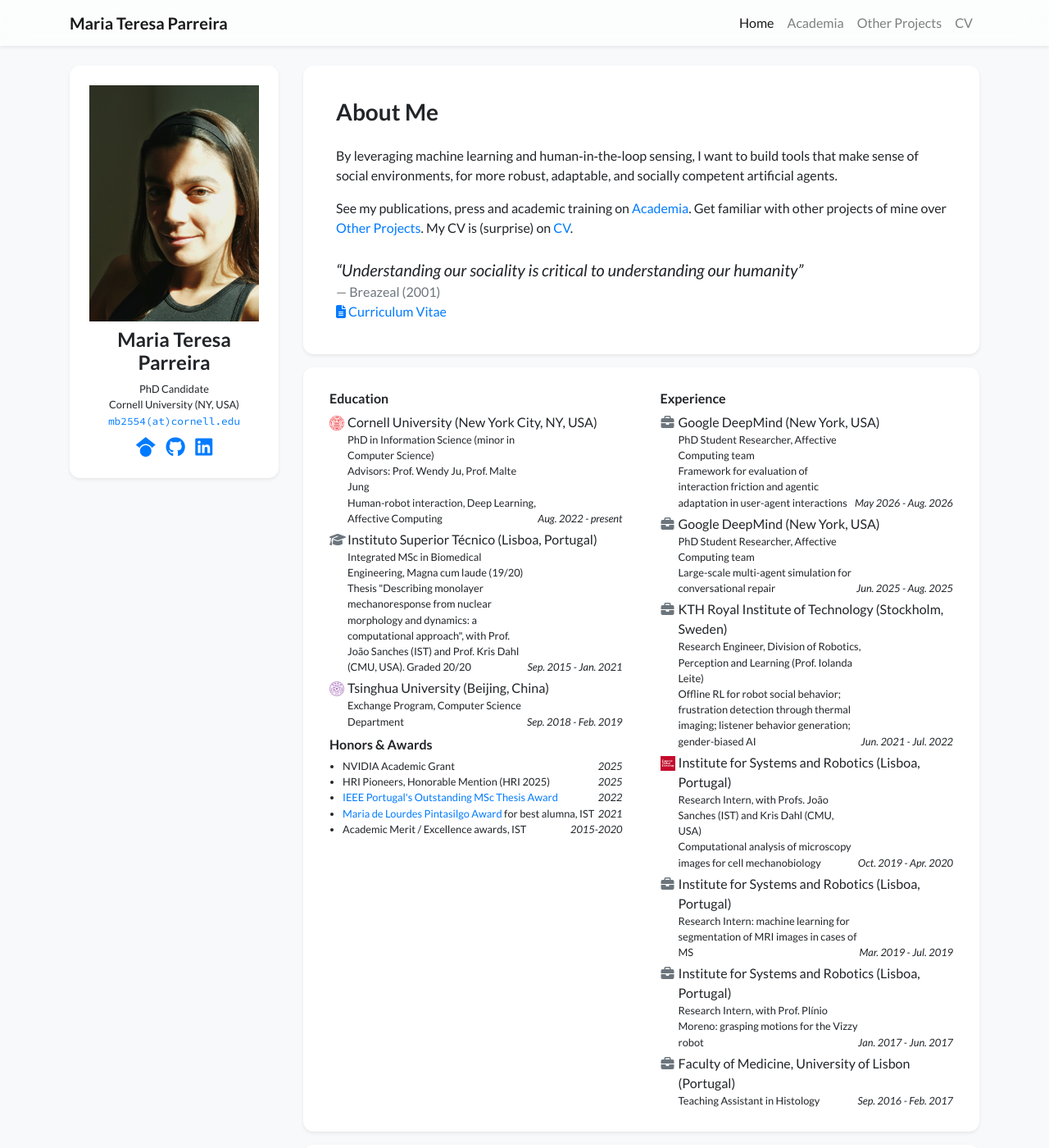
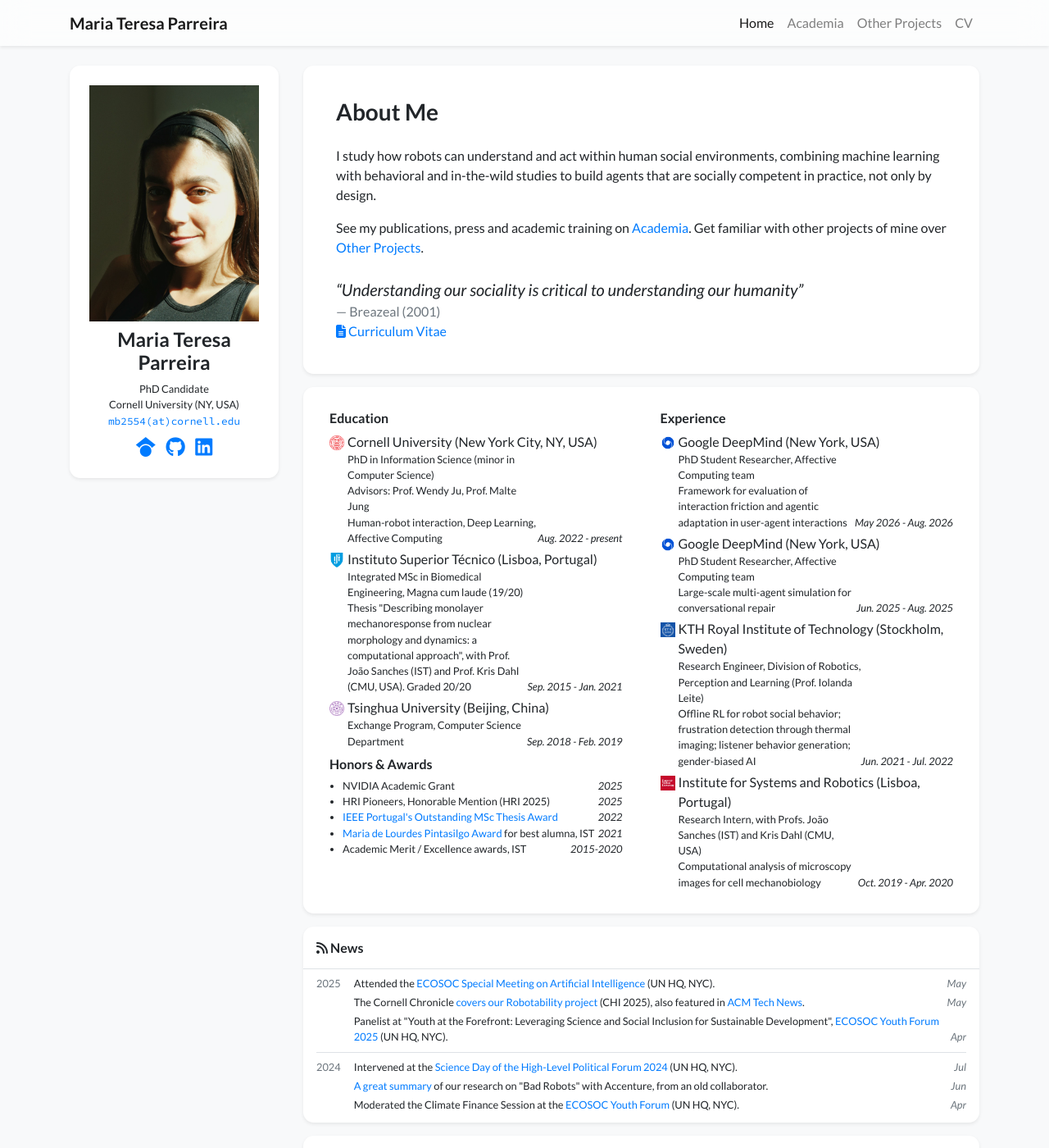
Before and after one commit to mteresaparreira/academic, a Jekyll site: the page built from index.html, in a window 1280 px wide and 1400 px high. Shown: the whole window at 82% size. Built offline with Jekyll 4.4.1, drawn with Linux system fonts in a browser that asks for light colours; nearby versions of some CDN libraries; a style sheet for code colours, icons or effects is not loaded.

Commit message:
Add KTH, IST and DeepMind logos; hide older experience entries on home page
Keep the user's new bio. Entries marked show_on_home: false (older ISR internships,
histology TA) are listed on the Academia page only.

Co-Authored-By: Claude Opus 5.5 <noreply@anthropic.com>

```diff
--- a/_data/profile.yml
+++ b/_data/profile.yml
@@ -18,13 +18,13 @@ linkedin: mariateresaparreira
 short_bio_text_justify: false
 short_bio: >-
   <p>
-    By leveraging machine learning and human&#8209;in&#8209;the&#8209;loop sensing, I want to build tools that make sense
-    of social environments, for more robust, adaptable, and socially competent artificial agents.
+    I study how robots can understand and act within human social environments,
+    combining machine learning with behavioral and in-the-wild studies
+    to build agents that are socially competent in practice, not only by design.
   </p>
   <p>
     See my publications, press and academic training on <a href="academia/">Academia</a>.
     Get familiar with other projects of mine over <a href="other-projects/">Other Projects</a>.
-    My CV is (surprise) on <a href="cv/">CV</a>.
   </p>
   <blockquote class="blockquote mb-0 mt-4">
     <p class="mb-0"><em>&ldquo;Understanding our sociality is critical to understanding our humanity&rdquo;</em></p>
@@ -42,6 +42,7 @@ education:
     Human-robot interaction, Deep Learning, Affective Computing
   date: Aug. 2022 - present
 - name: Instituto Superior Técnico (Lisboa, Portugal)
+  logo: /assets/images/badges/ist.png
   position: >-
     Integrated MSc in Biomedical Engineering, Magna cum laude (19/20) <br/>
     Thesis "Describing monolayer mechanoresponse from nuclear morphology and dynamics: a computational approach",
@@ -52,18 +53,22 @@ education:
   position: Exchange Program, Computer Science Department
   date: Sep. 2018 - Feb. 2019
 
+# Entries with `show_on_home: false` are listed on the Academia page only, not on the home page.
 experience:
 - name: Google DeepMind (New York, USA)
+  logo: /assets/images/badges/deepmind.png
   position: >-
     PhD Student Researcher, Affective Computing team <br/>
     Framework for evaluation of interaction friction and agentic adaptation in user-agent interactions
   date: May 2026 - Aug. 2026
 - name: Google DeepMind (New York, USA)
+  logo: /assets/images/badges/deepmind.png
   position: >-
     PhD Student Researcher, Affective Computing team <br/>
     Large-scale multi-agent simulation for conversational repair
   date: Jun. 2025 - Aug. 2025
 - name: KTH Royal Institute of Technology (Stockholm, Sweden)
+  logo: /assets/images/badges/kth.png
   position: >-
     Research Engineer, Division of Robotics, Perception and Learning (Prof. Iolanda Leite) <br/>
     Offline RL for robot social behavior; frustration detection through thermal imaging;
@@ -76,14 +81,19 @@ experience:
     Computational analysis of microscopy images for cell mechanobiology
   date: Oct. 2019 - Apr. 2020
 - name: Institute for Systems and Robotics (Lisboa, Portugal)
+  logo: /assets/images/badges/ist.png
+  show_on_home: false
   position: >-
     Research Intern: machine learning for segmentation of MRI images in cases of MS
   date: Mar. 2019 - Jul. 2019
 - name: Institute for Systems and Robotics (Lisboa, Portugal)
+  logo: /assets/images/badges/ist.png
+  show_on_home: false
   position: >-
     Research Intern, with Prof. Plínio Moreno: grasping motions for the Vizzy robot
   date: Jan. 2017 - Jun. 2017
 - name: Faculty of Medicine, University of Lisbon (Portugal)
+  show_on_home: false
   position: Teaching Assistant in Histology
   date: Sep. 2016 - Feb. 2017
 
--- a/_includes/widgets/experience_card.html
+++ b/_includes/widgets/experience_card.html
@@ -36,6 +36,7 @@
                             <h6>Experience</h6>
                             <ul class="list-unstyled mb-1">
                                 {% for item in site.data.profile.experience %}
+                                {% if include.home and item.show_on_home == false %}{% continue %}{% endif %}
                                 <li class="media mb-1">
                                     {% if item.logo -%}
                                     <img src="{{ item.logo | relative_url }}" alt="{{ item.name }}" style="width: 18px;" class="mr-1 mt-1">
--- a/index.html
+++ b/index.html
@@ -16,7 +16,7 @@ navbar_title: Home
         {% include widgets/debug_url.html %}
 
         {% if site.data.display.homepage.show_experience %}
-            {% include widgets/experience_card.html %}
+            {% include widgets/experience_card.html home=true %}
         {% endif %}
 
         {% if site.data.display.homepage.show_news %}
```
Also changed, not shown: README.md, assets/images/badges/deepmind.png (added), assets/images/badges/ist.png (added), assets/images/badges/kth.png (added).
